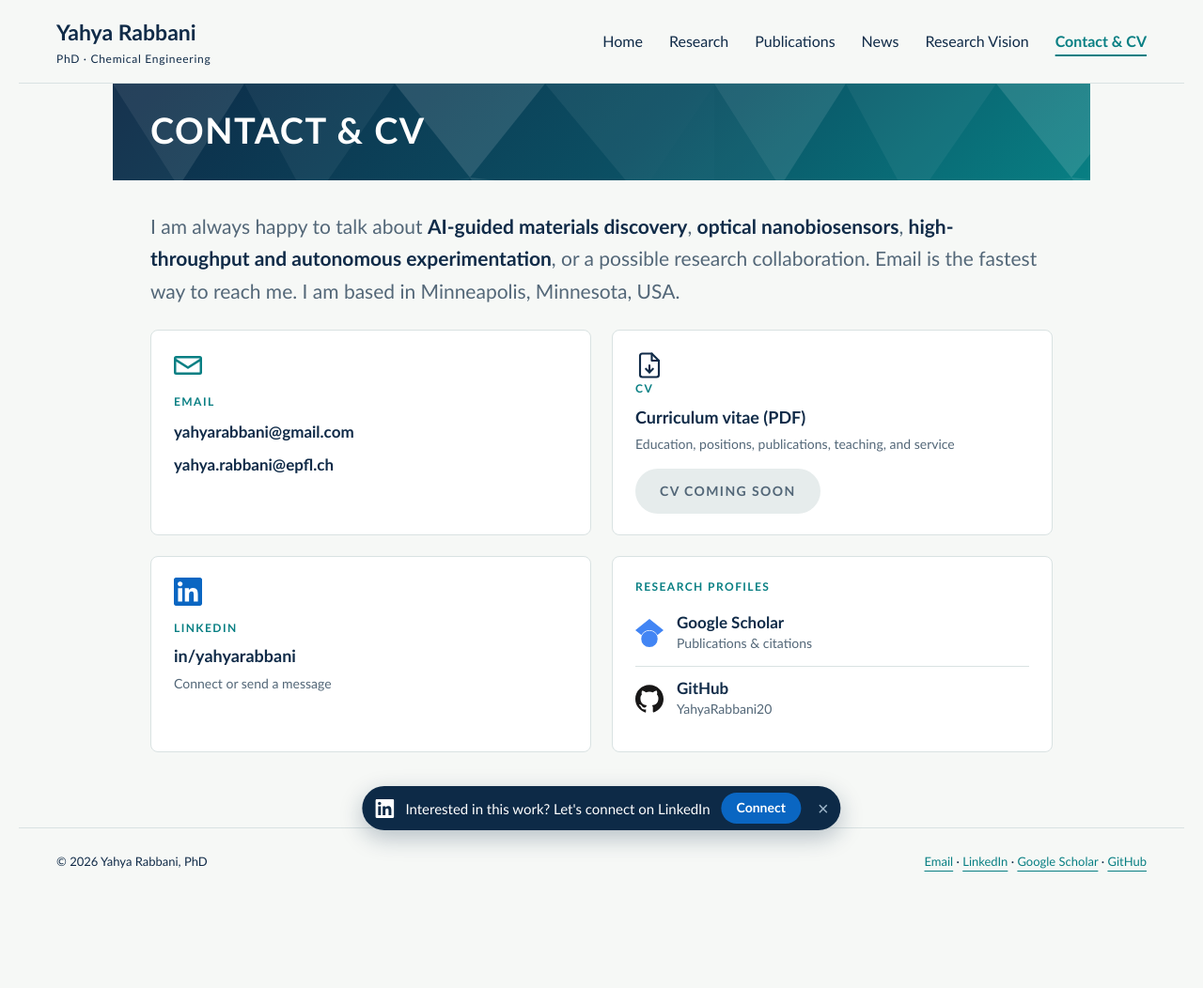
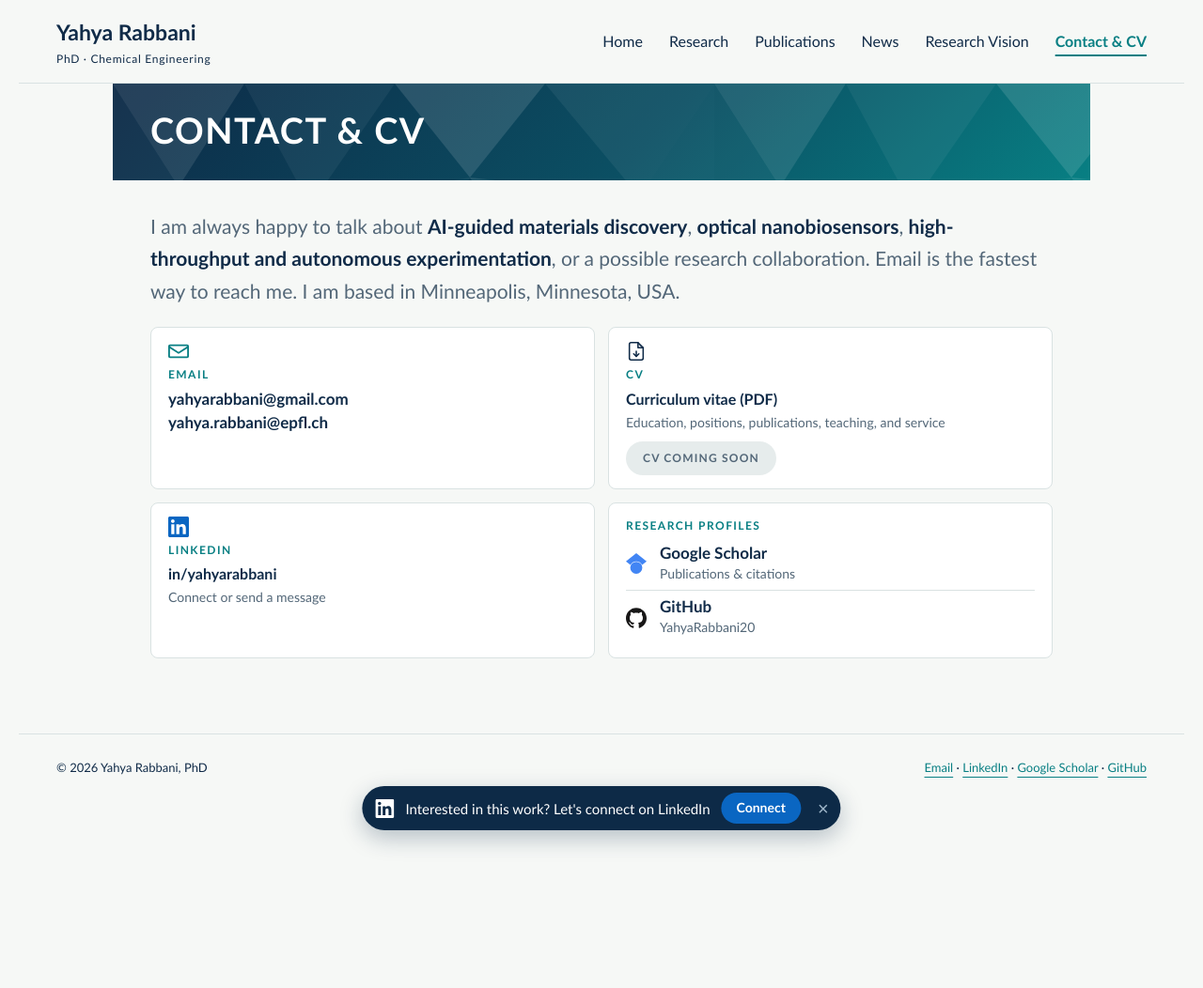
Before and after one commit to YahyaRabbani20/YahyaRabbani, a Jekyll site: the page built from _pages/contact.md, in a window 1280 px wide. Shown: the whole page at 94% size. Built offline with Jekyll 4.4.1, drawn with Linux system fonts in a browser that asks for light colours; after the commit the page ends 952 px from its top, so only the background shows below that.

Commit message:
Contact: compact boxes

```diff
--- a/assets/css/portfolio.css
+++ b/assets/css/portfolio.css
@@ -211,3 +211,16 @@ body{padding-bottom:84px}
 .cv-btn:hover{background:#1f6fa8}
 .cv-btn.is-off{background:#e6ecec;color:var(--muted)!important;cursor:default}
 @media(max-width:700px){.contact-grid.two{grid-template-columns:1fr}}
+
+/* Contact compact boxes */
+.contact-grid.two{gap:14px;margin-top:18px}
+.contact-grid.two .contact-card{padding:14px 18px}
+.contact-grid.two .contact-card svg{width:22px;height:22px;margin-bottom:4px}
+.contact-grid.two .contact-card .label{margin-bottom:3px}
+.contact-grid.two .contact-card .value{font-size:16px;margin:0}
+.contact-grid.two .contact-card .hint{margin-top:2px}
+.contact-grid.two .contact-lines{gap:2px}
+.contact-grid.two .contact-lines a{margin:0;line-height:1.5}
+.contact-grid.two .contact-row{padding:6px 0}
+.contact-grid.two .contact-row svg{margin-bottom:0}
+.contact-grid.two .cv-btn{height:36px;padding:0 18px;margin-top:8px;font-size:12px}
```
